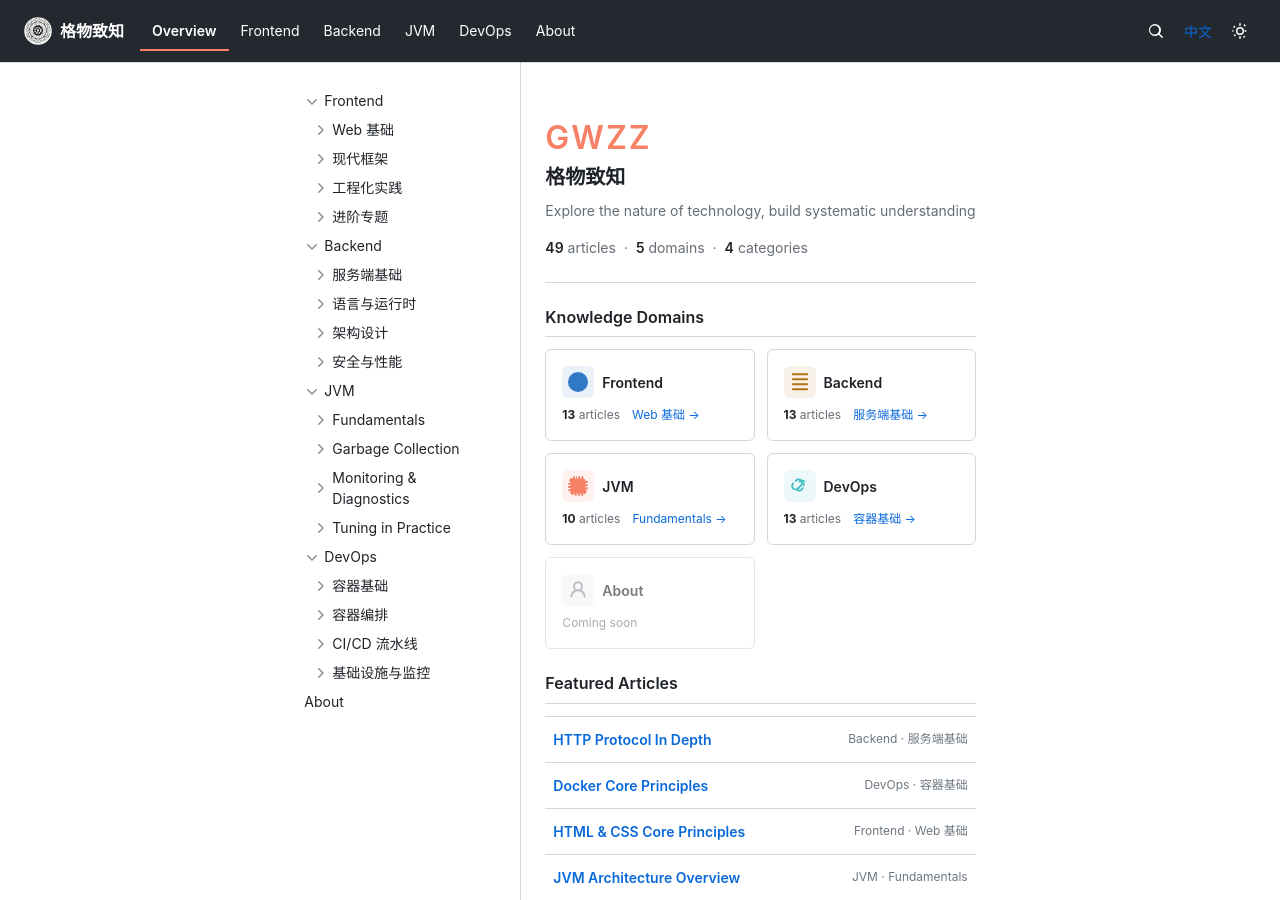
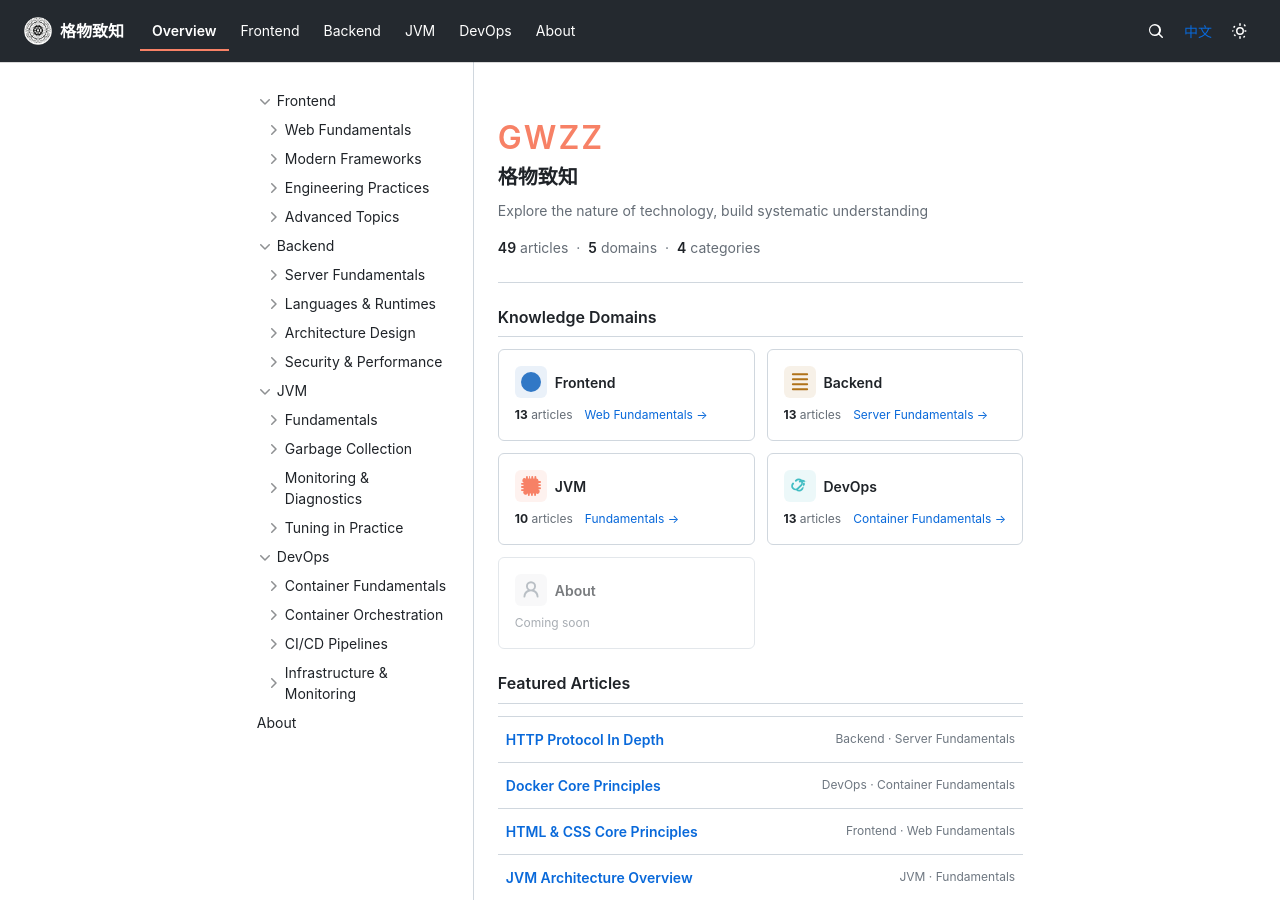
Before and after one commit to ZhouXunYou/zhouxunyou.github.io, a Jekyll site: the page built from en-index.md, in a window 1280 px wide and 900 px high. Built offline with Jekyll 4.4.1, drawn with Linux system fonts in a browser that asks for light colours; some of the changed lines change nothing that is shown; some of the changed text lies outside the part shown.

Commit message:
fix: 补充侧边栏菜单树缺失的 i18n 翻译（51 个分类 ID）

```diff
--- a/_data/strings.yml
+++ b/_data/strings.yml
@@ -47,7 +47,41 @@ aria:
   search: "Search"
 categories:
   frontend: "Frontend"
+  frontend-fundamentals: "Web Fundamentals"
+  frontend-html-css: "HTML & CSS Core Principles"
+  frontend-javascript: "JavaScript Essentials"
+  frontend-async: "Async Programming & Event Loop"
+  frontend-browser: "Browser Rendering Principles"
+  frontend-frameworks: "Modern Frameworks"
+  frontend-react: "React Core Mechanisms"
+  frontend-vue: "Vue Reactivity System"
+  frontend-component: "Component Architecture Design"
+  frontend-engineering: "Engineering Practices"
+  frontend-build: "Build Tooling"
+  frontend-testing: "Frontend Testing Strategies"
+  frontend-performance: "Performance Optimization"
+  frontend-advanced: "Advanced Topics"
+  frontend-ssr: "SSR & Isomorphic Apps"
+  frontend-micro: "Micro-Frontend Architecture"
+  frontend-webassembly: "WebAssembly & Cross-Platform"
   backend: "Backend"
+  backend-fundamentals: "Server Fundamentals"
+  backend-http: "HTTP Protocol In Depth"
+  backend-restful: "RESTful API Design"
+  backend-database: "Database Core Principles"
+  backend-languages: "Languages & Runtimes"
+  backend-nodejs: "Node.js Runtime Internals"
+  backend-python: "Python Runtime & Ecosystem"
+  backend-go: "Go Concurrency Model"
+  backend-golang-web: "Go Web Development"
+  backend-architecture: "Architecture Design"
+  backend-microservice: "Microservice Architecture Design"
+  backend-mq: "Message Queues & Event-Driven"
+  backend-caching: "Caching Architecture & Strategies"
+  backend-security: "Security & Performance"
+  backend-auth: "Authentication & Authorization"
+  backend-web-security: "Web Security Defense"
+  backend-perf: "Backend Performance Tuning"
   jvm: "JVM"
   jvm-basics: "Fundamentals"
   jvm-architecture: "JVM Architecture Overview"
@@ -64,5 +98,22 @@ categories:
   jvm-parameters: "JVM Tuning Parameters Guide"
   jvm-tuning-practice: "Comprehensive Tuning Case Studies"
   devops: "DevOps"
+  devops-container: "Container Fundamentals"
+  devops-docker: "Docker Core Principles"
+  devops-docker-compose: "Docker Compose Orchestration"
+  devops-container-security: "Container Security Practices"
+  devops-orchestration: "Container Orchestration"
+  devops-k8s-basics: "Kubernetes Architecture & Core Concepts"
+  devops-k8s-network: "Kubernetes Networking & Service Exposure"
+  devops-k8s-storage: "Kubernetes Storage & Scheduling"
+  devops-k8s-troubleshoot: "Kubernetes Operations & Troubleshooting"
+  devops-cicd: "CI/CD Pipelines"
+  devops-github-actions: "GitHub Actions Workflows"
+  devops-gitops: "GitOps & Continuous Deployment"
+  devops-pipeline: "Pipeline Design Patterns"
+  devops-infra: "Infrastructure & Monitoring"
+  devops-iac: "Infrastructure as Code"
+  devops-observability: "Observability"
+  devops-sre: "SRE Practices & Reliability Engineering"
   about: "About"
 description: "Developer / Open Source Enthusiast"
--- a/_data/strings_zh.yml
+++ b/_data/strings_zh.yml
@@ -47,7 +47,41 @@ aria:
   search: "搜索"
 categories:
   frontend: "前端"
+  frontend-fundamentals: "Web 基础"
+  frontend-html-css: "HTML 与 CSS 核心原理"
+  frontend-javascript: "JavaScript 语言精粹"
+  frontend-async: "异步编程与事件循环"
+  frontend-browser: "浏览器渲染原理"
+  frontend-frameworks: "现代框架"
+  frontend-react: "React 核心机制"
+  frontend-vue: "Vue 响应式体系"
+  frontend-component: "组件化架构设计"
+  frontend-engineering: "工程化实践"
+  frontend-build: "构建工具体系"
+  frontend-testing: "前端测试策略"
+  frontend-performance: "性能优化实战"
+  frontend-advanced: "进阶专题"
+  frontend-ssr: "服务端渲染与同构"
+  frontend-micro: "微前端架构"
+  frontend-webassembly: "WebAssembly 与跨端技术"
   backend: "后端"
+  backend-fundamentals: "服务端基础"
+  backend-http: "HTTP 协议深度解析"
+  backend-restful: "RESTful API 设计规范"
+  backend-database: "数据库核心原理"
+  backend-languages: "语言与运行时"
+  backend-nodejs: "Node.js 运行时机制"
+  backend-python: "Python 运行时与生态"
+  backend-go: "Go 并发模型"
+  backend-golang-web: "Go Web 开发实践"
+  backend-architecture: "架构设计"
+  backend-microservice: "微服务架构设计"
+  backend-mq: "消息队列与事件驱动"
+  backend-caching: "缓存架构与策略"
+  backend-security: "安全与性能"
+  backend-auth: "认证与授权体系"
+  backend-web-security: "Web 安全防护"
+  backend-perf: "后端性能调优"
   jvm: "JVM"
   jvm-basics: "基础原理"
   jvm-architecture: "JVM 架构概览"
@@ -64,5 +98,22 @@ categories:
   jvm-parameters: "JVM 调优参数详解"
   jvm-tuning-practice: "综合调优实战案例"
   devops: "DevOps"
+  devops-container: "容器基础"
+  devops-docker: "Docker 核心原理"
+  devops-docker-compose: "Docker Compose 编排"
+  devops-container-security: "容器安全实践"
+  devops-orchestration: "容器编排"
+  devops-k8s-basics: "Kubernetes 架构与核心概念"
+  devops-k8s-network: "Kubernetes 网络与服务暴露"
+  devops-k8s-storage: "Kubernetes 存储与调度"
+  devops-k8s-troubleshoot: "Kubernetes 运维与排障"
+  devops-cicd: "CI/CD 流水线"
+  devops-github-actions: "GitHub Actions 工作流"
+  devops-gitops: "GitOps 与持续部署"
+  devops-pipeline: "流水线设计模式"
+  devops-infra: "基础设施与监控"
+  devops-iac: "基础设施即代码"
+  devops-observability: "可观测性体系"
+  devops-sre: "SRE 实践与可靠性工程"
   about: "关于"
 description: "开发者 / 开源爱好者"
```
